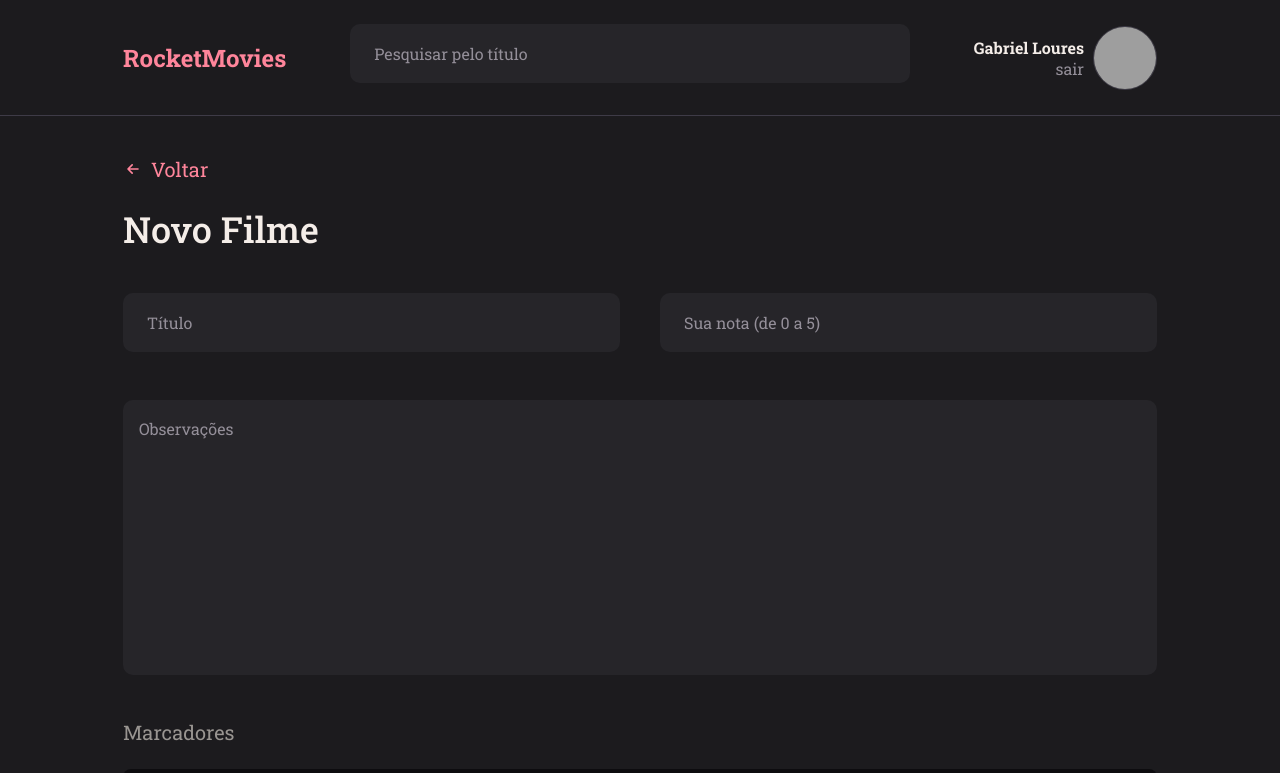
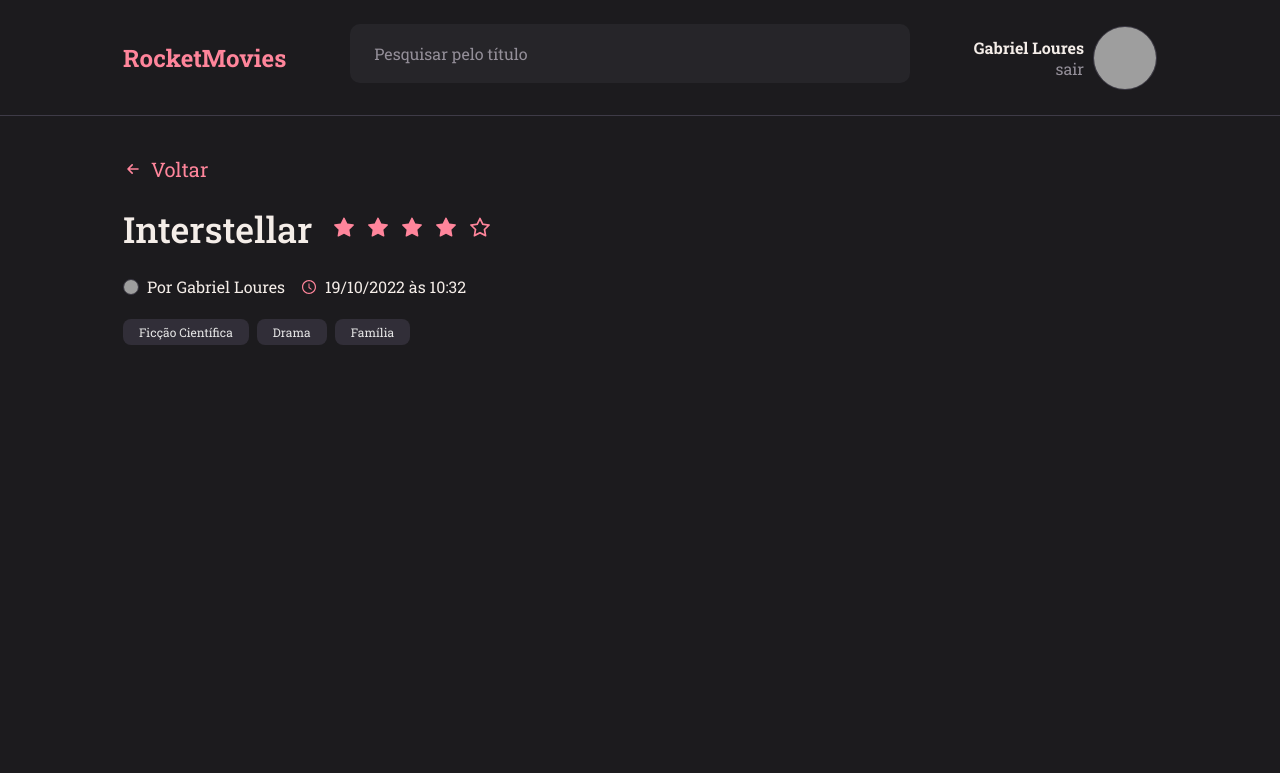
Before and after one commit to GabrielLoures/RocketMovies, a React (Vite) app: page / in a window 1280 px wide. Shown: the top 773 px of the page. Built offline with nearby package versions, Linux system fonts and the light colour scheme; grey boxes are pictures that could not be loaded.

Commit message:
End MovieHeader

```diff
--- /dev/null
+++ b/src/components/MovieHeader/index.jsx
@@ -0,0 +1,45 @@
+import { Container } from './styles';
+
+import { AiFillStar, AiOutlineStar, AiOutlineClockCircle } from 'react-icons/ai';
+
+import { Tag } from '../Tag';
+
+export function MovieHeader({ data, ...rest }) {
+
+  return (
+    <Container {...rest}>
+
+      <div>
+        <h1>{data.title}</h1>
+
+        <div className="stars">
+          < AiFillStar />
+          < AiFillStar />
+          < AiFillStar />
+          < AiFillStar />
+          < AiOutlineStar />
+        </div>
+      </div>
+
+      <div className="infos">
+
+        <img src="https://github.com/GabrielLoures.png" alt="Avatar do Usuário" />
+        <span>Por Gabriel Loures</span>
+        <AiOutlineClockCircle/>
+        <span>19/10/2022 às 10:32</span>
+
+      </div>
+
+      {
+        data.tags &&
+        <footer>
+          {
+            data.tags.map(tag => <Tag key={tag.id} title={tag.name} />)
+          }
+        </footer>
+      }
+
+    </Container>
+  )
+
+}
--- /dev/null
+++ b/src/components/MovieHeader/styles.js
@@ -0,0 +1,61 @@
+import styled from 'styled-components';
+
+export const Container = styled.div`
+
+  width: 100%;
+
+  > div {
+    display: flex;
+    align-items: center;
+
+    margin-top: 24px;
+    margin-bottom: 24px;
+  }
+
+  > div h1 {
+    color: ${({ theme }) => theme.COLORS.TEXT_COLOR_WHITE};
+    font-weight: 500;
+    font-size: 36px;
+    line-height: 47px;
+    margin-right: 20px;
+  }
+
+  .stars svg {
+    width: 24px;
+    height: 24px;
+    margin-right: 10px;
+    fill: ${({ theme }) => theme.COLORS.PINK_100};
+  }
+
+  > .infos {
+    display: flex;
+    align-items: center;
+
+    img {
+      width: 16px;
+      height: 16px;
+
+      border: 1px solid ${({ theme }) => theme.COLORS.BORDER_HEADER_GREY};
+      border-radius: 50%;
+      margin-right: 8px;
+    }
+
+    span {
+      color: ${({ theme }) => theme.COLORS.TEXT_COLOR_WHITE};
+      font-weight: 400;
+      font-size: 16px;
+      line-height: 19px;
+      margin-right: 16px;
+    }
+
+    svg {
+      fill: ${({ theme }) => theme.COLORS.PINK_100};
+      margin-right: 8px;
+    }
+  }
+
+
+
+
+
+`;
--- a/src/main.jsx
+++ b/src/main.jsx
@@ -5,13 +5,13 @@ import GlobalStyles from './styles/global'
 
 import theme from './styles/theme';
 
-import { CreateMovie } from './pages/CreateMovie';
+import { MoviePreview } from './pages/MoviePreview';
 
 ReactDOM.createRoot(document.getElementById('root')).render(
   <React.StrictMode>
     <ThemeProvider theme={theme}>
       <GlobalStyles />
-      <CreateMovie />
+      <MoviePreview />
     </ThemeProvider>
   </React.StrictMode>
 )
--- /dev/null
+++ b/src/pages/MoviePreview/index.jsx
@@ -0,0 +1,40 @@
+import { Container } from './styles';
+import { HiOutlineArrowSmLeft } from 'react-icons/hi';
+
+import { Header } from '../../components/Header';
+import { MovieHeader } from '../../components/MovieHeader';
+import { Tag } from '../../components/Tag';
+
+
+export function MoviePreview() {
+
+  return (
+    <Container>
+
+      <Header/>
+
+      <div>
+
+        <a href="#">
+          <HiOutlineArrowSmLeft />
+          Voltar
+        </a>
+
+        <MovieHeader data={{
+          title: "Interstellar",
+          tags: [
+            { id: '1', name: 'Ficção Científica'},
+            { id: '2', name: 'Drama'},
+            { id: '3', name: 'Família'},
+          ]
+        }}/>
+
+      </div>
+
+
+
+
+    </Container>
+  )
+
+}
--- /dev/null
+++ b/src/pages/MoviePreview/styles.js
@@ -0,0 +1,20 @@
+import styled from 'styled-components';
+
+export const Container = styled.div`
+
+  width: 100%;
+  height: 100vh;
+
+  > div {
+    padding: 40px 123px;
+  }
+
+  > div a {
+    color: ${({ theme }) => theme.COLORS.PINK_100};
+    font-size: 20px;
+    display: flex;
+    align-items: center;
+    gap: 8px;
+  }
+
+`;
```
